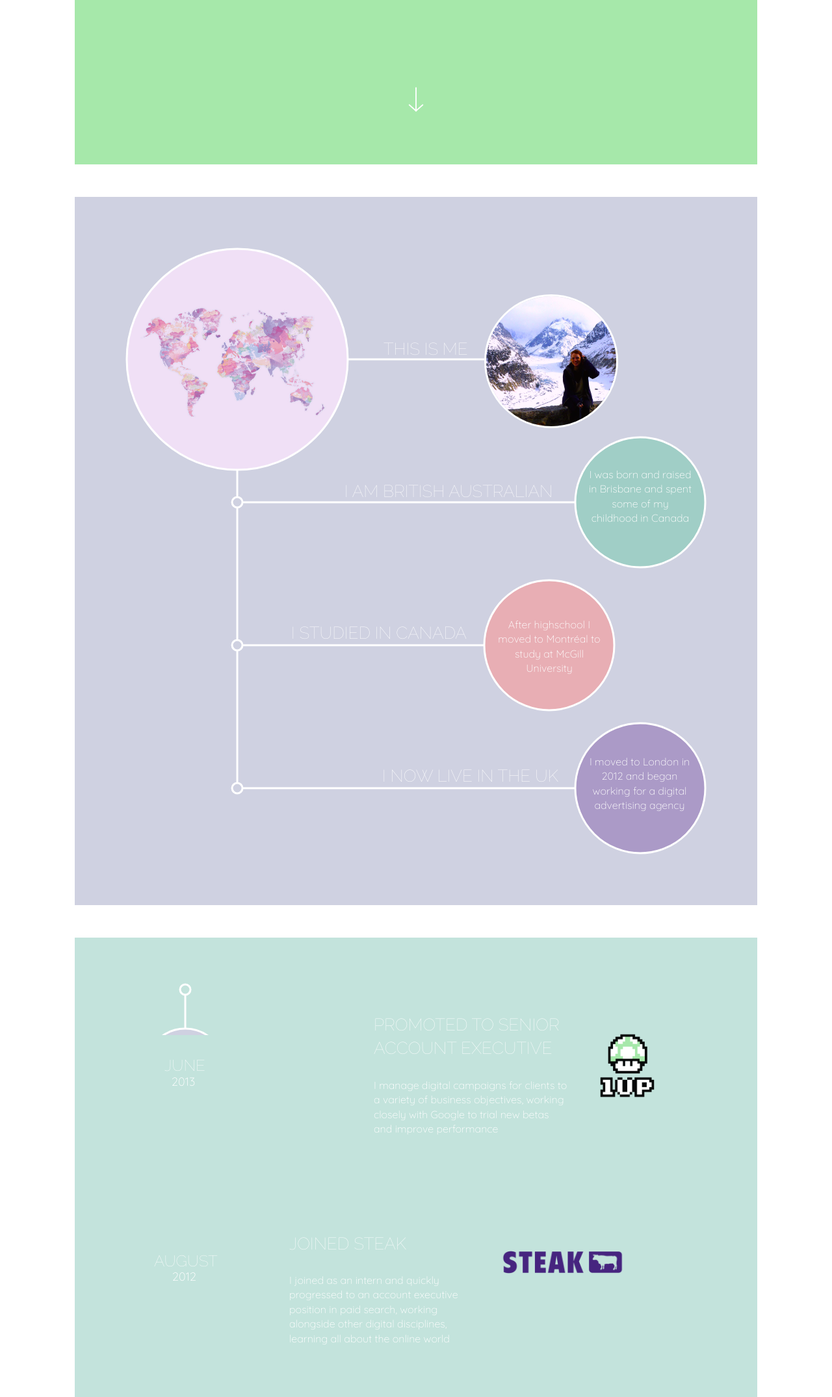
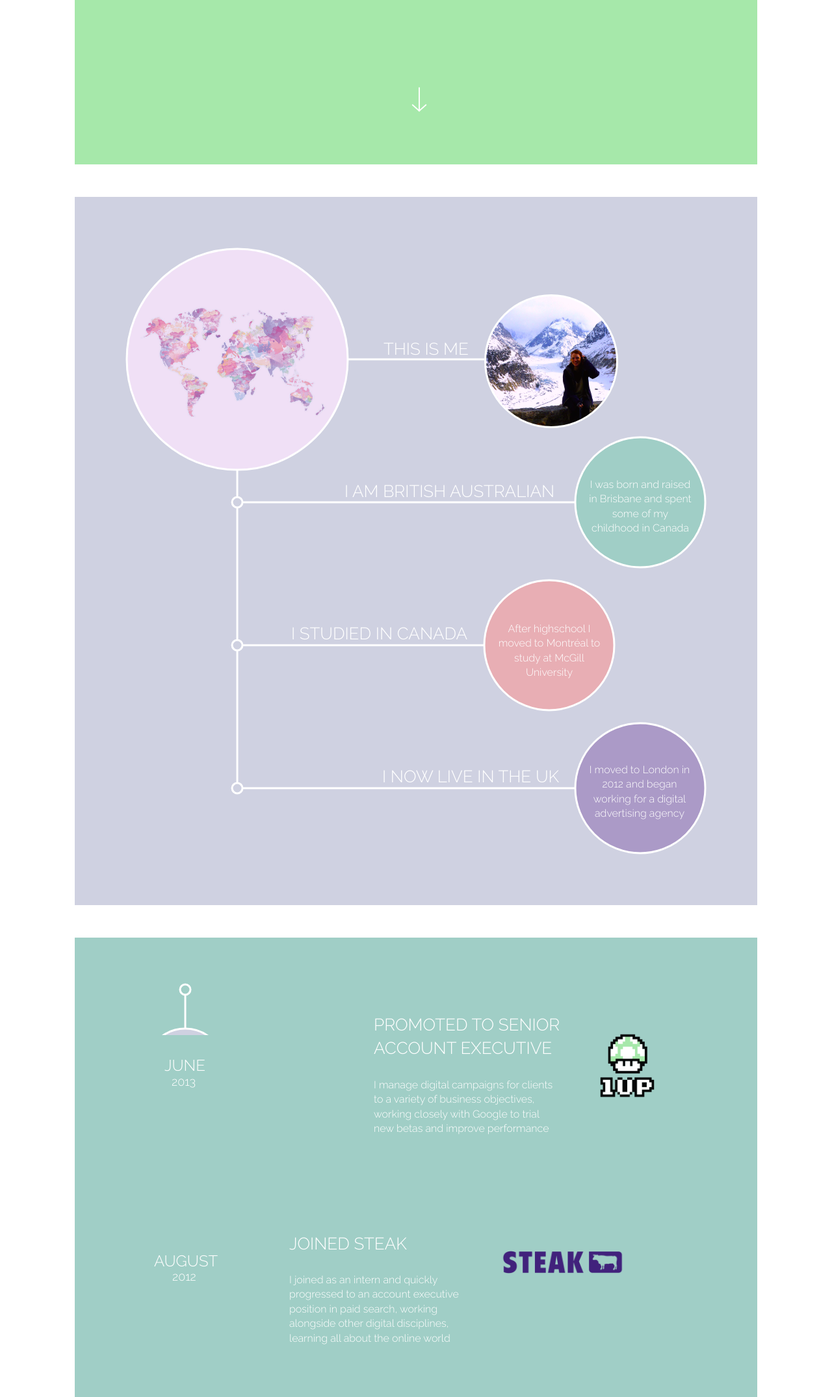
Before and after one commit to lilybaker/lily-bio, a website: page public/index.html in a window 1280 px wide. Shown: the part 402-2552 px from the top of the page at 65% size. Drawn offline with nearby package versions, Linux system fonts and the light colour scheme.

Commit message:
Changes to font

```diff
--- a/public/css/main.css
+++ b/public/css/main.css
@@ -16,7 +16,7 @@
 #logo {
     position: relative;
     margin: 15px 0;
-    font-family: 'Quicksand', sans-serif;
+    font-family: 'Raleway', sans-serif;
     font-size: 36px;
     letter-spacing: 6px;
     color: #666666;
@@ -53,7 +53,7 @@ nav li {
     margin: 0 15px;
     padding: 0 3px;
     font-size: 14px;
-    font-family:'Quicksand', sans-serif;
+    font-family:'Raleway', sans-serif;
     color: #222222;
     transition: background-color 0.8s;
 }
@@ -104,8 +104,9 @@ nav li#contact-me.selected {
 #header #arrow {
     position: absolute;
     top: 420px;
+    left: 500px;
     height: 60px;
-    width: inherit;
+    width: 60px;
 }
 
 #content {
@@ -142,7 +143,7 @@ nav li#contact-me.selected {
     width: 160px;
     height: 100px;
     text-align: center;
-    font-family:'Quicksand', sans-serif;
+    font-family:'Raleway', sans-serif;
     font-size: 16px;
     color: white;
 }
@@ -158,27 +159,27 @@ nav li#contact-me.selected {
 }
 
 #australia-text {
-    top: 400px;
+    top: 416px;
     left: 790px;
 }
 
 #canada-heading {
-    top: 627px;
+    top: 628px;
     left: 333px;
 }
 
 #canada-text {
-    top: 631px;
+    top: 638px;
     left: 650px;
 }
 
 #uk-heading {
-    top: 847px;
+    top: 848px;
     left: 473px;
 }
 
 #uk-text {
-    top: 842px;
+    top: 855px;
     left: 789px;
 }
 
@@ -190,6 +191,9 @@ nav li#contact-me.selected {
     border: solid white 3px;
     top: 150px;
     left: 630px;
+    overflow: hidden;
+    background-image: url("/img/lily-photo.png");
+    background-size: 100%;
 }
 
 #world-map {
@@ -205,13 +209,13 @@ nav li#contact-me.selected {
 
 #my-timeline-article {
     height: 2400px;
-    background-color: #c3e3dc;
+    background-color: #A0CEC6;
 }
 
 .timeline-year {
     position: absolute;
     text-align: center;
-    font-family:'Quicksand', sans-serif;
+    font-family:'Raleway', sans-serif;
     font-size: 18px;
     color: white;
 }
@@ -233,7 +237,7 @@ nav li#contact-me.selected {
 
 .timeline-text {
     position: absolute;
-    font-family:'Quicksand', sans-serif;
+    font-family:'Raleway', sans-serif;
     font-size: 16px;
     color: white;
 }
@@ -260,7 +264,7 @@ nav li#contact-me.selected {
 #june-2013-text {
     top: 200px;
     left: 460px;
-    width: 300px;
+    width: 277px;
 }
 
 #mushroom-image {
@@ -287,7 +291,7 @@ nav li#contact-me.selected {
 #august-2012-text {
     top: 500px;
     left: 330px;
-    width: 300px;
+    width: 299px;
 }
 
 #steak-image {
@@ -325,7 +329,7 @@ nav li#contact-me.selected {
 #may-2012-text {
     top: 800px;
     left: 440px;
-    width: 300px;
+    width: 280px;
 }
 
 #mcgill-image {
@@ -408,7 +412,7 @@ nav li#contact-me.selected {
 #may-2011-text {
     top: 1400px;
     left: 380px;
-    width: 320px;
+    width: 331px;
 }
 
 #tv-mcgill-image {
@@ -446,7 +450,7 @@ nav li#contact-me.selected {
 #jan-2011-text {
     top: 1700px;
     left: 290px;
-    width: 355px;
+    width: 329px;
 }
 
 #yoshi-egg-image {
@@ -525,7 +529,7 @@ nav li#contact-me.selected {
 .geo-text {
     height: 20px;
     position: absolute;
-    font-family: 'Quicksand', sans-serif;
+    font-family: 'Raleway', sans-serif;
     color: white;
     opacity: 0.87;
     top: 272px;
@@ -595,7 +599,7 @@ nav li#contact-me.selected {
     position: absolute;
     top: 70px;
     text-align: center;
-    font-family:'Quicksand', sans-serif;
+    font-family:'Raleway', sans-serif;
     font-size: 18px;
     color: white;
     padding-left: 20px;
@@ -869,7 +873,7 @@ nav li#contact-me.selected {
 }
 
 #footer p {
-    font-family:'Quicksand', sans-serif;
+    font-family:'Raleway', sans-serif;
     font-size: 12px;
     color: #222222;
 }
--- a/public/index.html
+++ b/public/index.html
@@ -13,8 +13,8 @@
     <link rel="stylesheet" href="css/normalize.css">
     <link rel="stylesheet" href="css/boilerplate.css">
     <link rel="stylesheet" href="css/main.css">
-    <link href='http://fonts.googleapis.com/css?family=Quicksand:300' rel='stylesheet' type='text/css'>
-    <link href='http://fonts.googleapis.com/css?family=Raleway:100' rel='stylesheet' type='text/css'>
+    <link href='http://fonts.googleapis.com/css?family=Quicksand:400' rel='stylesheet' type='text/css'>
+    <link href='http://fonts.googleapis.com/css?family=Raleway:300' rel='stylesheet' type='text/css'>
     <script src="js/vendor/modernizr-2.6.2.min.js"></script>
     <script src="http://d3js.org/d3.v3.min.js" charset="utf-8"></script>
   </head>
@@ -53,7 +53,7 @@
       <article id="about-me-article" class="content-article">
 
         <img id="world-map" src="/img/world-map.png"></img>
-        <img id="lily-photo" src="/img/lily-photo.png"></img>
+        <div id="lily-photo"></div>
         <p id="photo-heading" class="about-me-heading">THIS IS ME</p>
         <p id="australia-heading" class="about-me-heading">I AM BRITISH AUSTRALIAN</p>
         <p id="australia-text" class="about-me-text">I was born and raised in Brisbane and spent some of my childhood in Canada</p>
```
